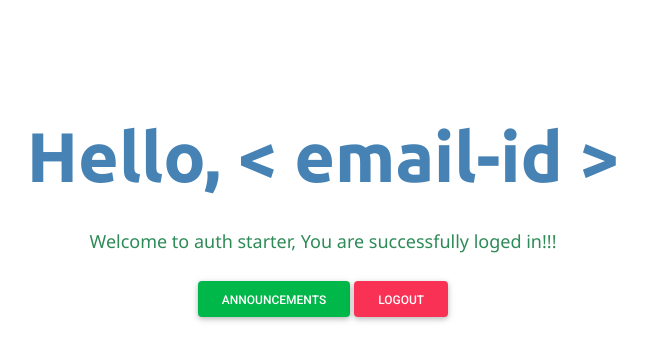
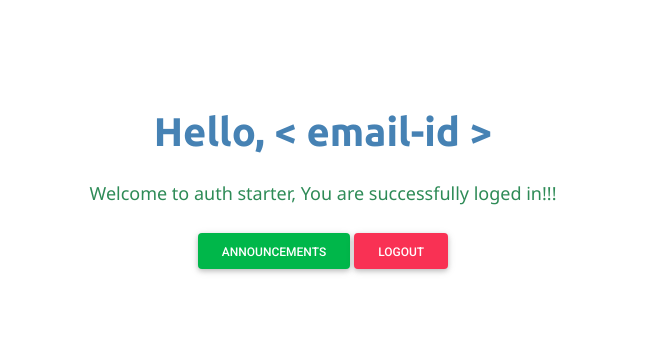
Before and after one commit to Minehappy/minehappy.github.io, a PHP site: page /welcome.html in a window 1280 px wide. Shown: the top 361 px of the page, without its empty margins (317-964 px from the left). Run offline with PHP 8.4, Linux system fonts and the light colour scheme; some libraries are stand-ins or nearby versions.

Commit message:
Update index.css

```diff
--- a/index.css
+++ b/index.css
@@ -42,9 +42,10 @@ body{
 }
 
 .message{
-    font-size: 70px;
+    font-size: 40px;
     font-family: 'Ubuntu', sans-serif;
     color: steelblue;
+    text-align: center;
 }
 
 .success{
```
